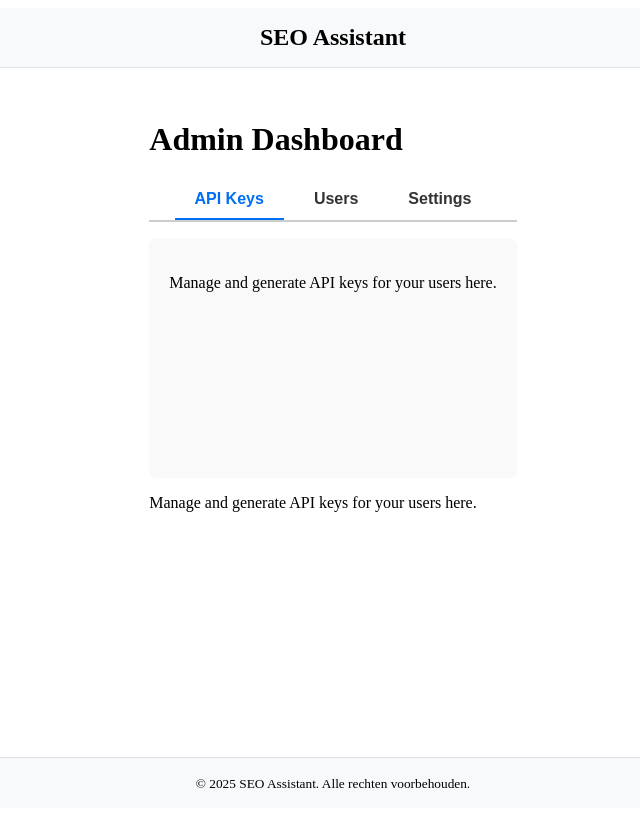
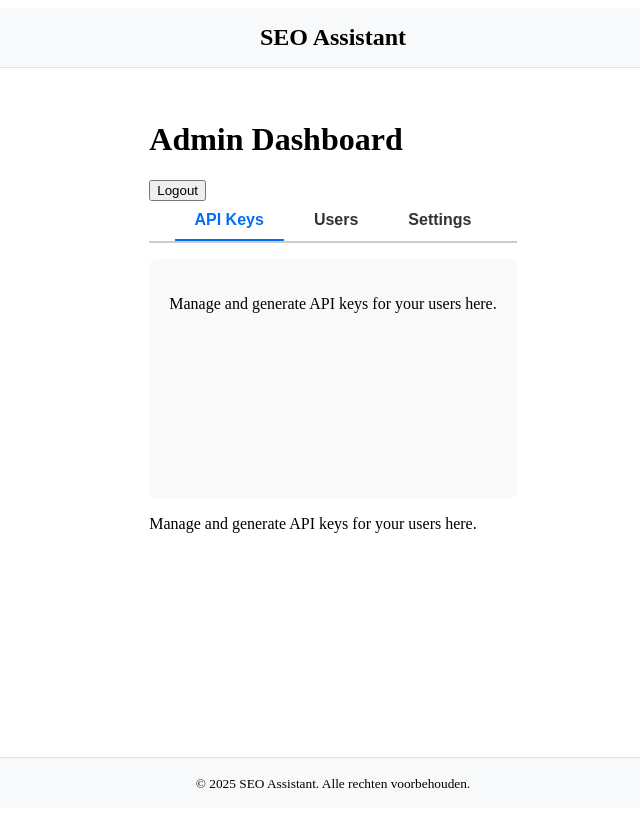
Before and after one commit to IlkerD01/seo-assistant, a Next.js app in the folder frontend/: page /admin in a window 1280 px wide. Shown: the whole page, without its empty margins (307-947 px from the left). Built offline with nearby package versions, Linux system fonts and the light colour scheme; sample sign-in values are in the browser's storage.

Commit message:
Update admin.tsx

```diff
--- a/frontend/src/pages/admin.tsx
+++ b/frontend/src/pages/admin.tsx
@@ -17,6 +17,11 @@
     }
   }, [router]);
 
+  const logout = () => {
+    localStorage.removeItem("token");
+    router.push("/login");
+  };
+
   const tabs = [
     { label: "API Keys", content: <p>Manage and generate API keys for your users here.</p> },
     { label: "Users", content: <p>View and manage users registered to your platform.</p> },
@@ -24,13 +29,21 @@
   ];
 
   if (!isAuthenticated) {
-    return null; // Show nothing while checking
+    return null; // Wait until auth is checked
   }
 
   return (
     <Layout>
       <div className="max-w-4xl mx-auto p-4 flex flex-col items-center min-h-screen">
-        <h1 className="text-4xl font-bold mb-8 text-center">Admin Dashboard</h1>
+        <div className="flex justify-between items-center w-full mb-6">
+          <h1 className="text-4xl font-bold text-center flex-1">Admin Dashboard</h1>
+          <button
+            onClick={logout}
+            className="px-4 py-2 bg-red-600 hover:bg-red-700 text-white rounded-md text-sm transition ml-4"
+          >
+            Logout
+          </button>
+        </div>
 
         <Tabs tabs={tabs} selectedTab={selectedTab} setSelectedTab={setSelectedTab} />
 
```
